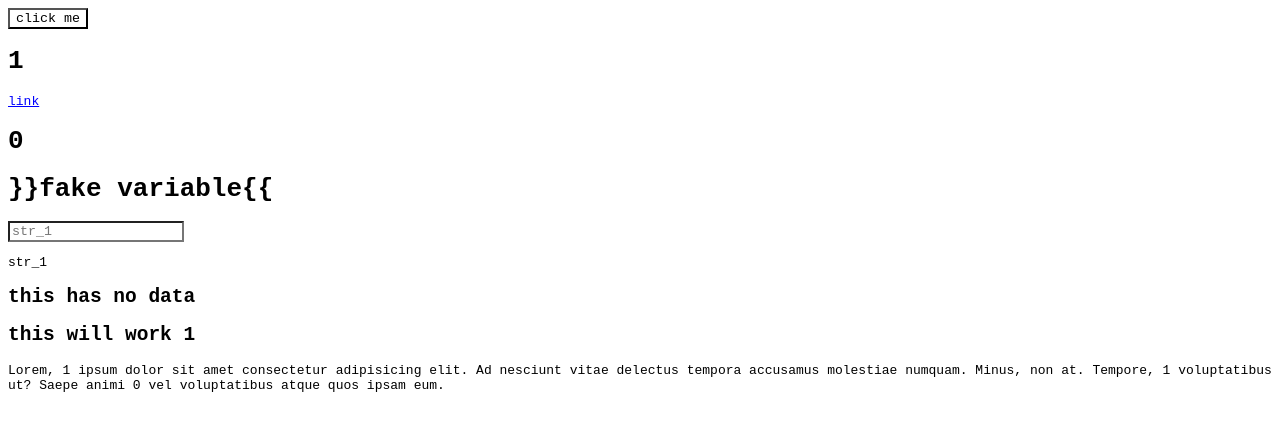
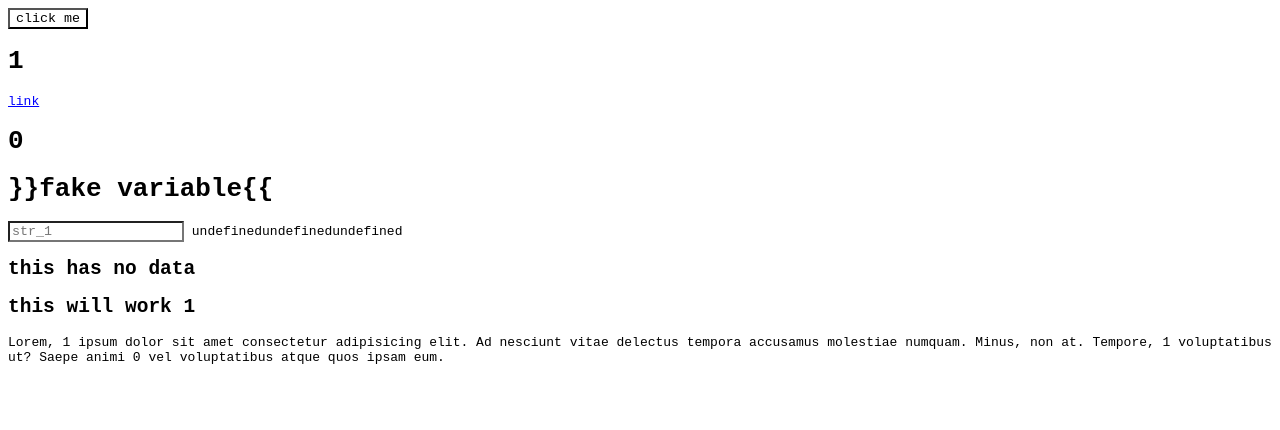
Before and after one commit to Abdool-Zaid/outer_lining, a plain HTML site: page index.html in a window 1280 px wide. Drawn offline with Linux system fonts and the light colour scheme.

Commit message:
chore: sanitize loop templates

```diff
--- a/index.html
+++ b/index.html
@@ -12,7 +12,9 @@
     <h1 class="heading" id="var_2">{{y_num}}</h1>
     <h1 class="heading">}}fake variable{{</h1>
     <input type="text" value="{{text_inp_1}}">
-    <p>{{text_inp_1}}</p>
+    <loop count=" 3">
+        <p>list item</p></loop>
+
     <loop count="{{x_num}}"><h2>this has no data</h2></loop>
     <loop count="{{x_num}}"><h2>this will work {{x_num}}</h2></loop>
     <p>Lorem, {{x_num}} ipsum dolor sit amet consectetur adipisicing elit.
```
